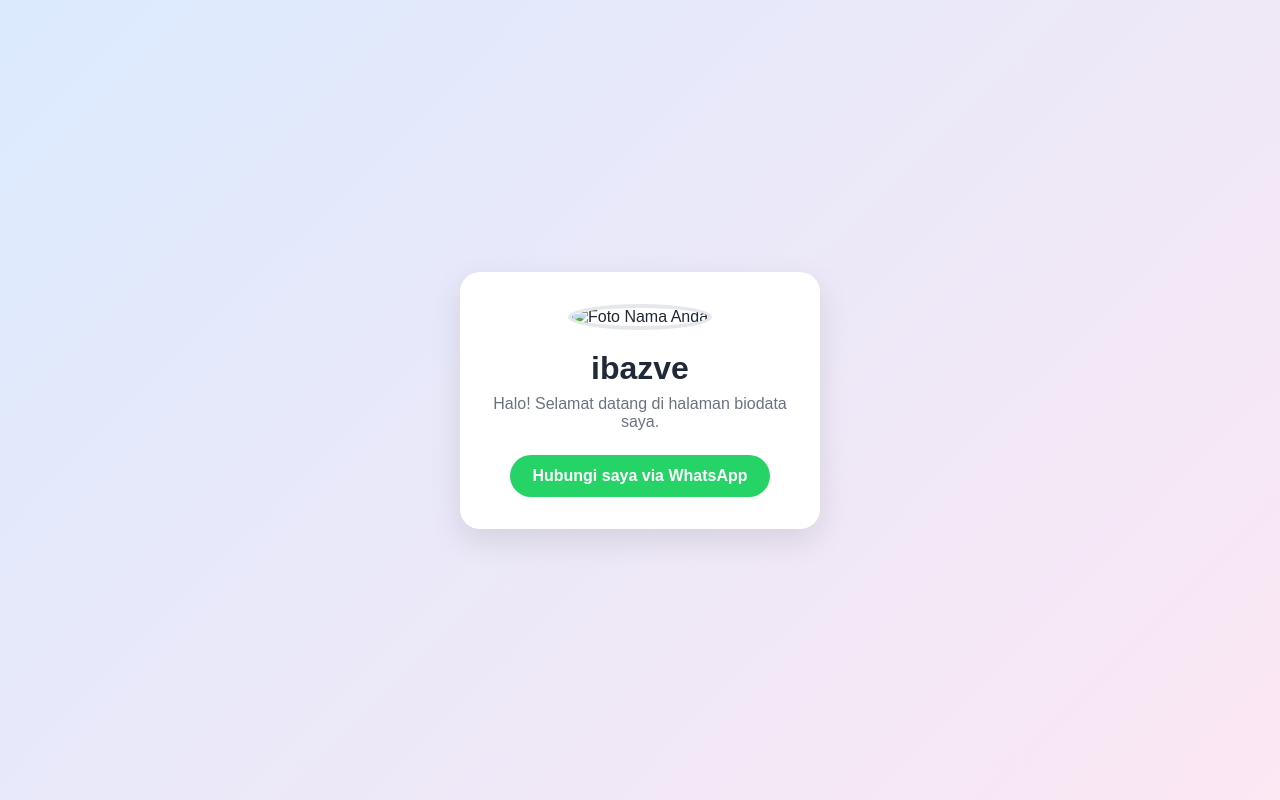
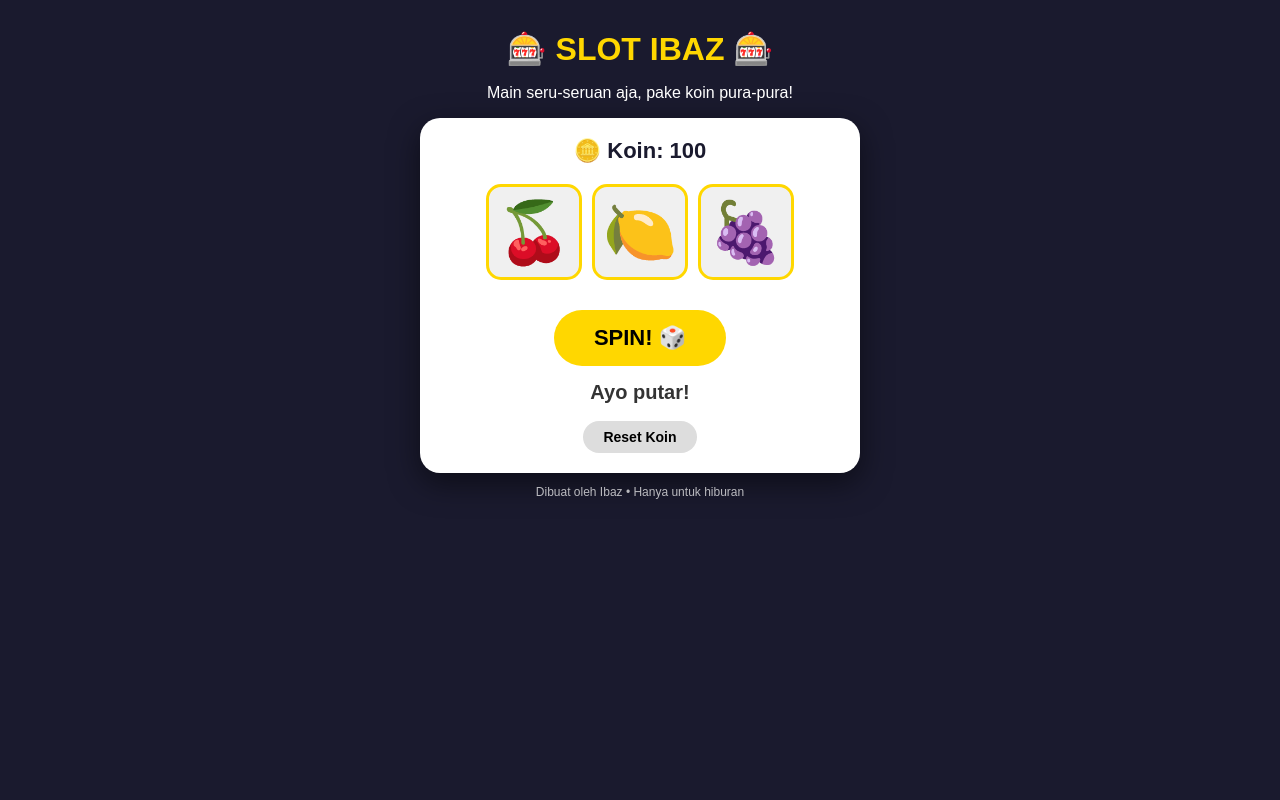
Before and after one commit to basriaja17-lang/--cek-pasword, a plain HTML site: page index.html in a window 1280 px wide. Drawn offline with Linux system fonts and the light colour scheme.

Commit message:
Update index.html

```diff
--- a/index.html
+++ b/index.html
@@ -1,70 +1,64 @@
-
 <!DOCTYPE html>
 <html lang="id">
 <head>
-  <meta charset="UTF-8">
-  <meta name="viewport" content="width=device-width, initial-scale=1.0">
-  <title>Biodata Saya</title>
-  <style>
-    * { box-sizing: border-box; }
-
-    body {
-      margin: 0;
-      min-height: 100vh;
-      display: grid;
-      place-items: center;
-      padding: 24px;
-      font-family: Arial, sans-serif;
-      color: #1f2937;
-      background: linear-gradient(135deg, #dbeafe, #fce7f3);
-    }
-
-    .kartu {
-      width: min(100%, 360px);
-      padding: 32px 24px;
-      text-align: center;
-      background: white;
-      border-radius: 20px;
-      box-shadow: 0 12px 32px #0000001a;
-    }
-
-    .foto {
-      width: 140px;
-      height: 140px;
-      object-fit: cover;
-      border-radius: 50%;
-      border: 4px solid #e5e7eb;
-    }
-
-    h1 { margin: 20px 0 8px; }
-    p { margin: 0 0 24px; color: #6b7280; }
-
-    .tombol {
-      display: inline-block;
-      padding: 12px 22px;
-      color: white;
-      font-weight: bold;
-      text-decoration: none;
-      background: #25d366;
-      border-radius: 999px;
-    }
-
-    .tombol:hover { background: #1ebe5d; }
-  </style>
+<meta charset="UTF-8">
+<meta name="viewport" content="width=device-width, initial-scale=1.0">
+<title>SLOT IBAZ - Main Seru</title>
+<style>
+body{margin:0;font-family:Arial;background:#1a1a2e;color:white;text-align:center;padding:20px}
+h1{color:#ffd700;font-size:32px;margin:10px}
+.box{background:white;color:#333;border-radius:20px;padding:20px;max-width:400px;margin:0 auto;box-shadow:0 10px 30px rgba(0,0,0,.5)}
+.slot{display:flex;justify-content:center;gap:10px;margin:20px 0}
+.reel{font-size:60px;background:#f0f0f0;width:90px;height:90px;display:flex;align-items:center;justify-content:center;border-radius:15px;border:3px solid #ffd700}
+#koin{font-size:22px;font-weight:bold;color:#1a1a2e}
+button{background:#ffd700;border:none;padding:15px 40px;font-size:22px;font-weight:bold;border-radius:50px;cursor:pointer;margin-top:10px}
+button:active{transform:scale(.95)}
+#hasil{font-size:20px;font-weight:bold;margin-top:15px;min-height:30px}
+.menang{color:green}
+.kalah{color:red}
+</style>
 </head>
 <body>
-  <main class="kartu">
-    <img class="foto" src="foto.jpg" alt="Foto Nama Anda">
-    <h1>ibazve</h1>
-    <p>Halo! Selamat datang di halaman biodata saya.</p>
-    <a
-      class="tombol"
-      href="https://wa.me/6281234567890"
-      target="_blank"
-      rel="noopener noreferrer"
-    >
-      Hubungi saya via WhatsApp
-    </a>
-  </main>
+<h1>🎰 SLOT IBAZ 🎰</h1>
+<p>Main seru-seruan aja, pake koin pura-pura!</p>
+<div class="box">
+<div id="koin">🪙 Koin: <span id="saldo">100</span></div>
+<div class="slot">
+<div class="reel" id="r1">🍒</div>
+<div class="reel" id="r2">🍋</div>
+<div class="reel" id="r3">🍇</div>
+</div>
+<button onclick="putar()">SPIN! 🎲</button>
+<div id="hasil">Ayo putar!</div>
+<button onclick="reset()" style="background:#ddd;font-size:14px;padding:8px 20px">Reset Koin</button>
+</div>
+<p style="font-size:12px;opacity:.7">Dibuat oleh Ibaz • Hanya untuk hiburan</p>
+<script>
+let saldo = 100;
+let buah = ["🍒","🍋","🍇","🍊","⭐","💎","7️⃣"];
+function putar(){
+if(saldo <= 0){document.getElementById("hasil").innerHTML="<span class='kalah'>Koin habis! Klik Reset Koin</span>";return;}
+saldo -= 10;
+let a = buah[Math.floor(Math.random()*buah.length)];
+let b = buah[Math.floor(Math.random()*buah.length)];
+let c = buah[Math.floor(Math.random()*buah.length)];
+document.getElementById("r1").innerText=a;
+document.getElementById("r2").innerText=b;
+document.getElementById("r3").innerText=c;
+let hasil = document.getElementById("hasil");
+if(a===b && b===c){
+  let menang = a==="💎"?100: a==="7️⃣"?80:50;
+  saldo+=menang;
+  hasil.innerHTML="<span class='menang'>🎉 JACKPOT! +"+menang+" Koin!</span>";
+} else if(a===b || b===c || a===c){
+  saldo+=20;
+  hasil.innerHTML="<span class='menang'>Lumayan! 2 sama +20 Koin</span>";
+} else {
+  hasil.innerHTML="<span class='kalah'>Belum beruntung, coba lagi!</span>";
+}
+document.getElementById("saldo").innerText=saldo;
+}
+function reset(){saldo=100;document.getElementById("saldo").innerText=saldo;document.getElementById("hasil").innerText="Koin di-reset! Ayo main lagi!";}
+</script>
 </body>
 </html>
```
